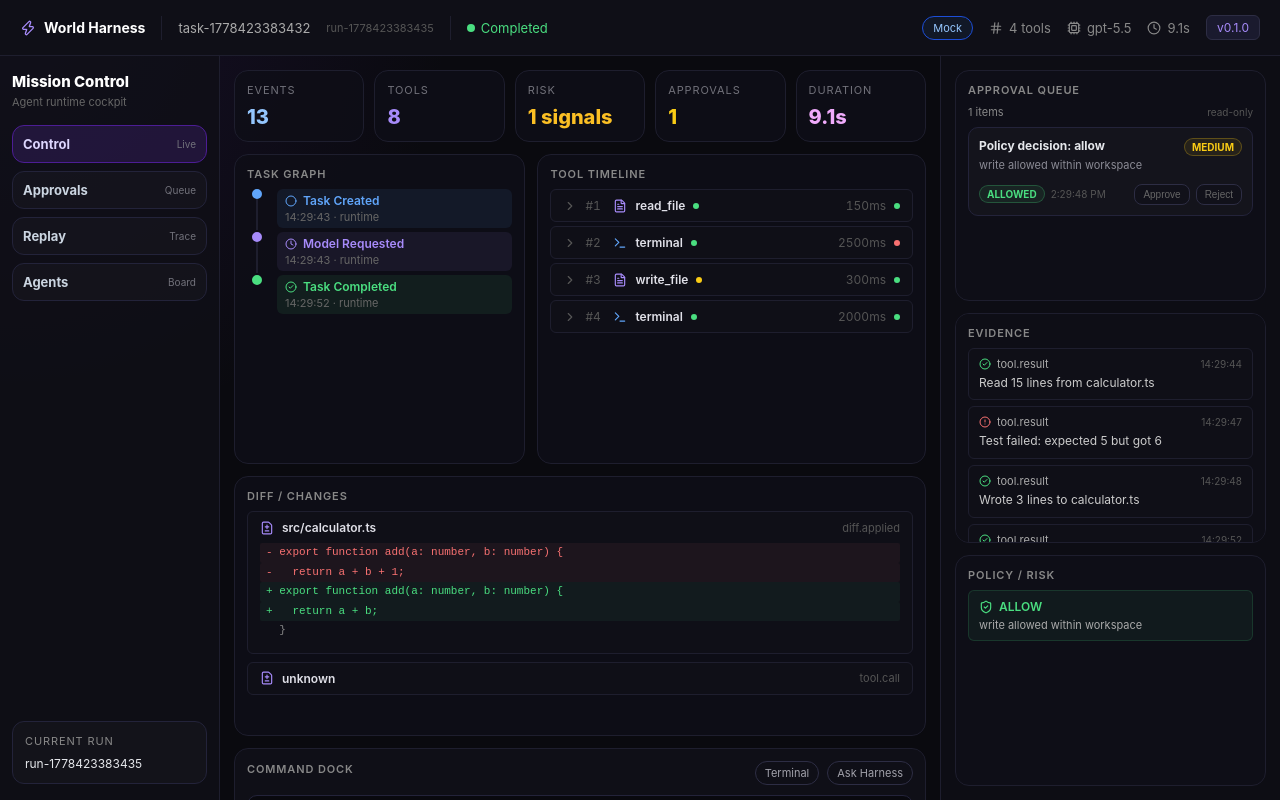
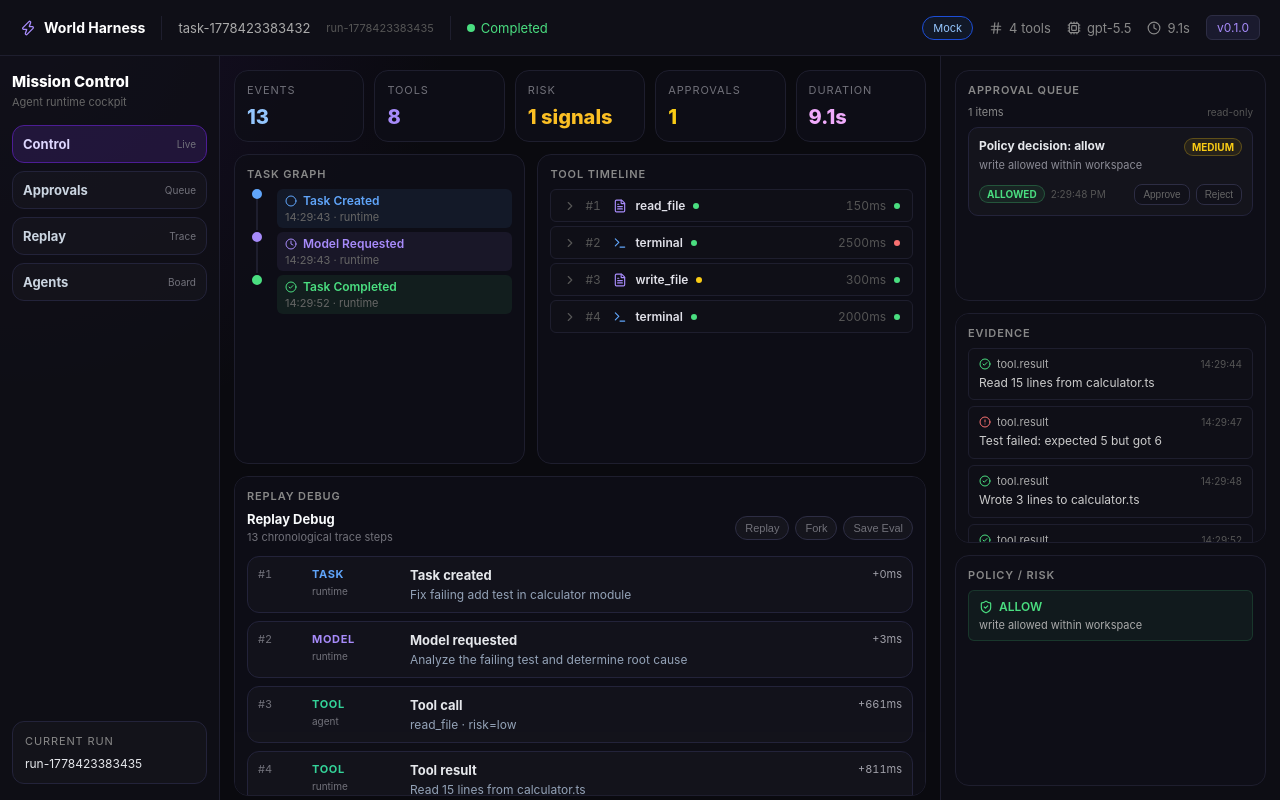
Before and after one commit to kimio-hub/hidecode, a React (Vite) app in the folder apps/dashboard/: page / in a window 1280 px wide. Built offline with nearby package versions, Linux system fonts and the light colour scheme.

Commit message:
feat(dashboard): add replay trace debug view

```diff
--- /dev/null
+++ b/apps/dashboard/src/data/replay.ts
@@ -0,0 +1,117 @@
+import type { TraceEvent } from './loader';
+
+export type ReplayStepCategory = 'task' | 'model' | 'tool' | 'policy' | 'security' | 'diff' | 'other';
+
+export interface ReplayStep {
+  id: string;
+  index: number;
+  type: string;
+  actor: string;
+  timestamp: string;
+  elapsedMs: number;
+  category: ReplayStepCategory;
+  title: string;
+  summary: string;
+}
+
+export function deriveReplaySteps(events: TraceEvent[]): ReplayStep[] {
+  const ordered = [...events].sort((a, b) => {
+    const aTime = parseTimestampMs(a.timestamp);
+    const bTime = parseTimestampMs(b.timestamp);
+    if (aTime === null && bTime === null) return 0;
+    if (aTime === null) return 1;
+    if (bTime === null) return -1;
+    return aTime - bTime;
+  });
+  const firstValidTime = ordered.map(e => parseTimestampMs(e.timestamp)).find((value): value is number => value !== null) ?? 0;
+
+  return ordered.map((event, offset) => {
+    const currentTime = parseTimestampMs(event.timestamp);
+    const elapsedMs = currentTime === null ? 0 : Math.max(0, currentTime - firstValidTime);
+
+    return {
+      id: event.eventId || `step-${offset + 1}`,
+      index: offset + 1,
+      type: event.type,
+      actor: event.actor || 'unknown',
+      timestamp: event.timestamp,
+      elapsedMs,
+      category: categoryFor(event.type),
+      title: titleFor(event.type),
+      summary: summaryFor(event),
+    };
+  });
+}
+
+function parseTimestampMs(timestamp: string): number | null {
+  const value = new Date(timestamp).getTime();
+  return Number.isFinite(value) ? value : null;
+}
+
+function categoryFor(type: string): ReplayStepCategory {
+  if (type.startsWith('task.')) return 'task';
+  if (type.startsWith('model.')) return 'model';
+  if (type.startsWith('tool.')) return 'tool';
+  if (type.startsWith('policy.')) return 'policy';
+  if (type.startsWith('security.')) return 'security';
+  if (type.startsWith('diff.')) return 'diff';
+  return 'other';
+}
+
+function titleFor(type: string): string {
+  const [scope = 'event', action = 'event'] = type.split('.');
+  return `${capitalize(scope)} ${action.replace(/_/g, ' ')}`;
+}
+
+function summaryFor(event: TraceEvent): string {
+  const data = event.data ?? {};
+
+  if (typeof data.summary === 'string' && data.summary.trim()) return data.summary;
+  if (typeof data.message === 'string' && data.message.trim()) return data.message;
+  if (event.type === 'task.created' && typeof data.goal === 'string') return data.goal;
+  if (event.type.startsWith('model.') && typeof data.prompt === 'string') return truncate(data.prompt);
+  if (event.type.startsWith('tool.')) return toolSummary(event);
+  if (event.type.startsWith('policy.')) return policySummary(data);
+  if (event.type.startsWith('security.')) return securitySummary(data);
+  if (event.type.startsWith('diff.')) return diffSummary(data);
+
+  const compact = JSON.stringify(data);
+  return compact && compact !== '{}' ? truncate(compact) : event.type;
+}
+
+function toolSummary(event: TraceEvent): string {
+  const data = event.data ?? {};
+  const toolName = typeof data.name === 'string' ? data.name : 'tool';
+  const ok = typeof data.ok === 'boolean' ? (data.ok ? 'ok' : 'failed') : undefined;
+  const risk = typeof data.risk === 'string' ? `risk=${data.risk}` : undefined;
+  const pieces = [toolName, ok, risk].filter(Boolean);
+  return pieces.length > 0 ? pieces.join(' · ') : event.type;
+}
+
+function policySummary(data: Record<string, unknown>): string {
+  const decision = typeof data.decision === 'string' ? data.decision : undefined;
+  const reason = typeof data.reason === 'string' ? data.reason : undefined;
+  const risk = typeof data.risk === 'string' ? `risk=${data.risk}` : undefined;
+  return [decision, reason, risk].filter(Boolean).join(' · ') || 'Policy event';
+}
+
+function securitySummary(data: Record<string, unknown>): string {
+  const severity = typeof data.severity === 'string' ? data.severity : undefined;
+  const message = typeof data.message === 'string' ? data.message : undefined;
+  const rule = typeof data.ruleId === 'string' ? data.ruleId : undefined;
+  return [severity, message, rule].filter(Boolean).join(' · ') || 'Security finding';
+}
+
+function diffSummary(data: Record<string, unknown>): string {
+  const files = Array.isArray(data.files) ? data.files.filter((item): item is string => typeof item === 'string') : [];
+  if (files.length > 0) return `Changed ${files.join(', ')}`;
+  return 'Diff event';
+}
+
+function capitalize(value: string): string {
+  return value.length === 0 ? value : value[0]!.toUpperCase() + value.slice(1);
+}
+
+function truncate(value: string, max = 120): string {
+  return value.length > max ? `${value.slice(0, max - 1)}…` : value;
+}
--- a/apps/dashboard/src/ui/Dashboard.tsx
+++ b/apps/dashboard/src/ui/Dashboard.tsx
@@ -1,11 +1,13 @@
 import type { TraceEvent, RunMeta } from '../data/mock';
 import { deriveApprovalQueue } from '../data/approvals';
+import { deriveReplaySteps } from '../data/replay';
 import TaskGraph from './components/TaskGraph';
 import ToolTimeline from './components/ToolTimeline';
 import EvidencePanel from './components/EvidencePanel';
 import PolicyPanel from './components/PolicyPanel';
 import DiffPanel from './components/DiffPanel';
 import ApprovalQueue from './components/ApprovalQueue';
+import ReplayDebugger from './components/ReplayDebugger';
 import Header from './components/Header';
 
 interface Props {
@@ -24,6 +26,7 @@ const navItems = [
 export default function Dashboard({ events, run, sourceLabel = 'Mock' }: Props) {
   const toolEvents = events.filter(e => e.type.startsWith('tool.'));
   const approvalQueue = deriveApprovalQueue(events);
+  const replaySteps = deriveReplaySteps(events);
   const riskEvents = events.filter(e => e.type.includes('policy') || e.type === 'security.finding');
   const duration = formatDuration(events);
 
@@ -94,6 +97,12 @@ export default function Dashboard({ events, run, sourceLabel = 'Mock' }: Props)
           </Panel>
           <Panel title="Tool Timeline">
             <ToolTimeline events={events} />
+          </Panel>
+        </section>
+
+        <section style={{ minHeight: '320px' }}>
+          <Panel title="Replay Debug">
+            <ReplayDebugger steps={replaySteps} />
           </Panel>
         </section>
 
--- /dev/null
+++ b/apps/dashboard/src/ui/components/ReplayDebugger.tsx
@@ -0,0 +1,93 @@
+import type { ReplayStep } from '../../data/replay';
+
+interface Props {
+  steps: ReplayStep[];
+}
+
+const categoryTone: Record<ReplayStep['category'], string> = {
+  task: '#60a5fa',
+  model: '#a78bfa',
+  tool: '#34d399',
+  policy: '#facc15',
+  security: '#fb7185',
+  diff: '#38bdf8',
+  other: '#94a3b8',
+};
+
+export default function ReplayDebugger({ steps }: Props) {
+  return (
+    <div style={{ display: 'flex', flexDirection: 'column', gap: '12px' }}>
+      <div style={{ display: 'flex', justifyContent: 'space-between', alignItems: 'center', gap: '10px' }}>
+        <div>
+          <div style={{ color: '#f8fafc', fontSize: '13px', fontWeight: 750 }}>Replay Debug</div>
+          <div style={{ color: '#71717a', fontSize: '11px', marginTop: '3px' }}>{steps.length} chronological trace steps</div>
+        </div>
+        <div style={{ display: 'flex', gap: '6px' }}>
+          <ActionButton label="Replay" />
+          <ActionButton label="Fork" />
+          <ActionButton label="Save Eval" />
+        </div>
+      </div>
+
+      {steps.length === 0 ? (
+        <div style={{ border: '1px dashed #27273a', borderRadius: '12px', padding: '14px', color: '#71717a', fontSize: '12px' }}>
+          No replay steps
+        </div>
+      ) : (
+        <div style={{ display: 'flex', flexDirection: 'column', gap: '8px', maxHeight: '260px', overflow: 'auto' }}>
+          {steps.map(step => (
+            <div key={step.id} style={{
+              display: 'grid',
+              gridTemplateColumns: '44px 88px minmax(0, 1fr) 68px',
+              gap: '10px',
+              alignItems: 'start',
+              border: '1px solid #23233a',
+              borderRadius: '12px',
+              background: 'rgba(255,255,255,0.025)',
+              padding: '10px',
+            }}>
+              <div style={{ color: '#71717a', fontSize: '11px', fontVariantNumeric: 'tabular-nums' }}>#{step.index}</div>
+              <div>
+                <div style={{ color: categoryTone[step.category], fontSize: '11px', textTransform: 'uppercase', letterSpacing: '0.06em', fontWeight: 700 }}>
+                  {step.category}
+                </div>
+                <div style={{ color: '#71717a', fontSize: '10px', marginTop: '4px' }}>{step.actor}</div>
+              </div>
+              <div style={{ minWidth: 0 }}>
+                <div style={{ color: '#e5e7eb', fontSize: '13px', fontWeight: 650 }}>{step.title}</div>
+                <div style={{ color: '#94a3b8', fontSize: '12px', marginTop: '4px', overflowWrap: 'anywhere' }}>{step.summary}</div>
+              </div>
+              <div style={{ color: '#a1a1aa', fontSize: '11px', textAlign: 'right', fontVariantNumeric: 'tabular-nums' }}>
+                +{formatElapsed(step.elapsedMs)}
+              </div>
+            </div>
+          ))}
+        </div>
+      )}
+    </div>
+  );
+}
+
+function ActionButton({ label }: { label: string }) {
+  return (
+    <button
+      disabled
+      style={{
+        border: '1px solid #2d2d44',
+        borderRadius: '999px',
+        background: 'rgba(255,255,255,0.03)',
+        color: '#71717a',
+        fontSize: '11px',
+        padding: '5px 9px',
+        cursor: 'not-allowed',
+      }}
+    >
+      {label}
+    </button>
+  );
+}
+
+function formatElapsed(ms: number): string {
+  if (ms < 1000) return `${ms}ms`;
+  return `${(ms / 1000).toFixed(1)}s`;
+}
```
Also changed, not shown: 2 other files (tests, documents, lock files or other folders).
